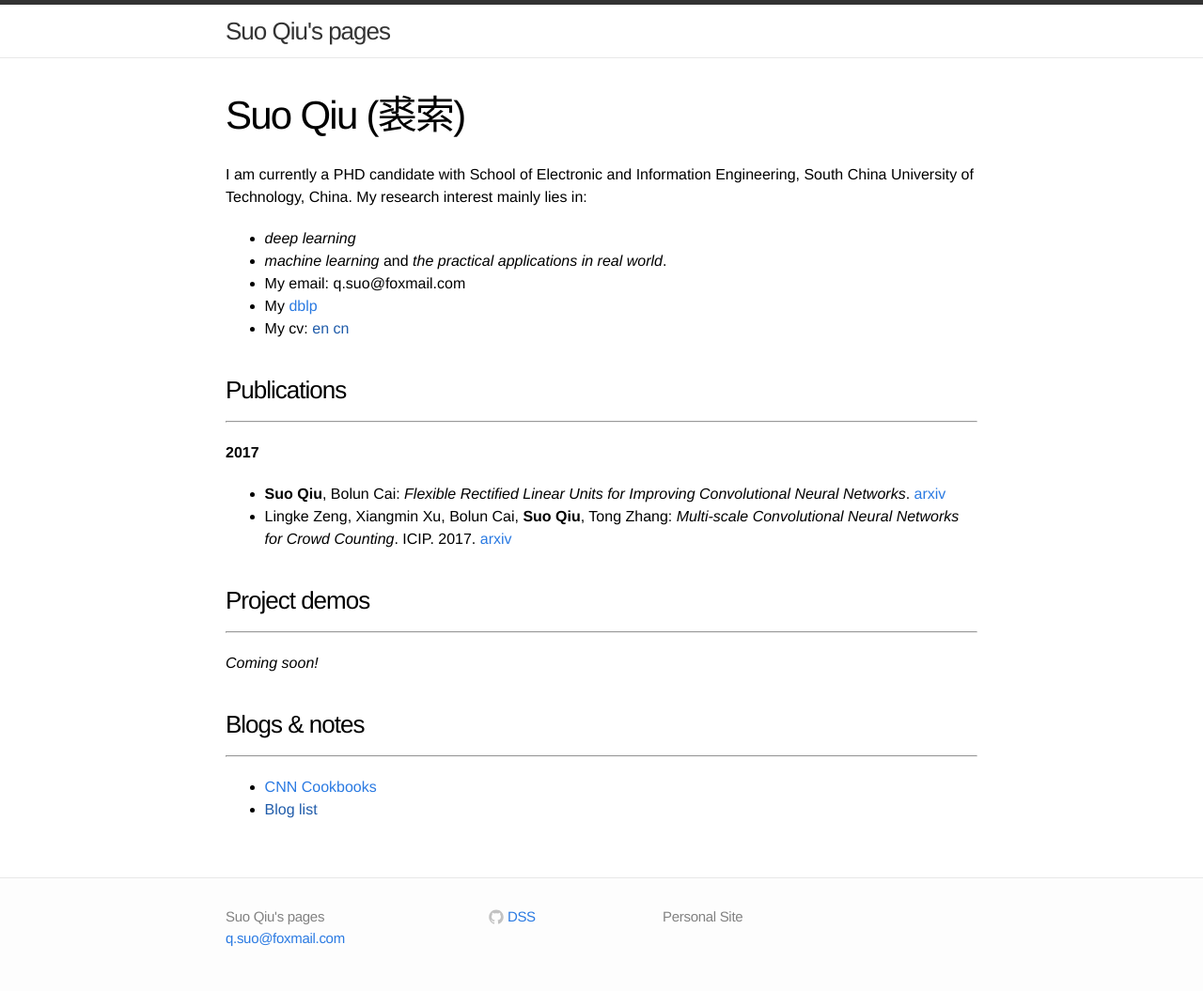
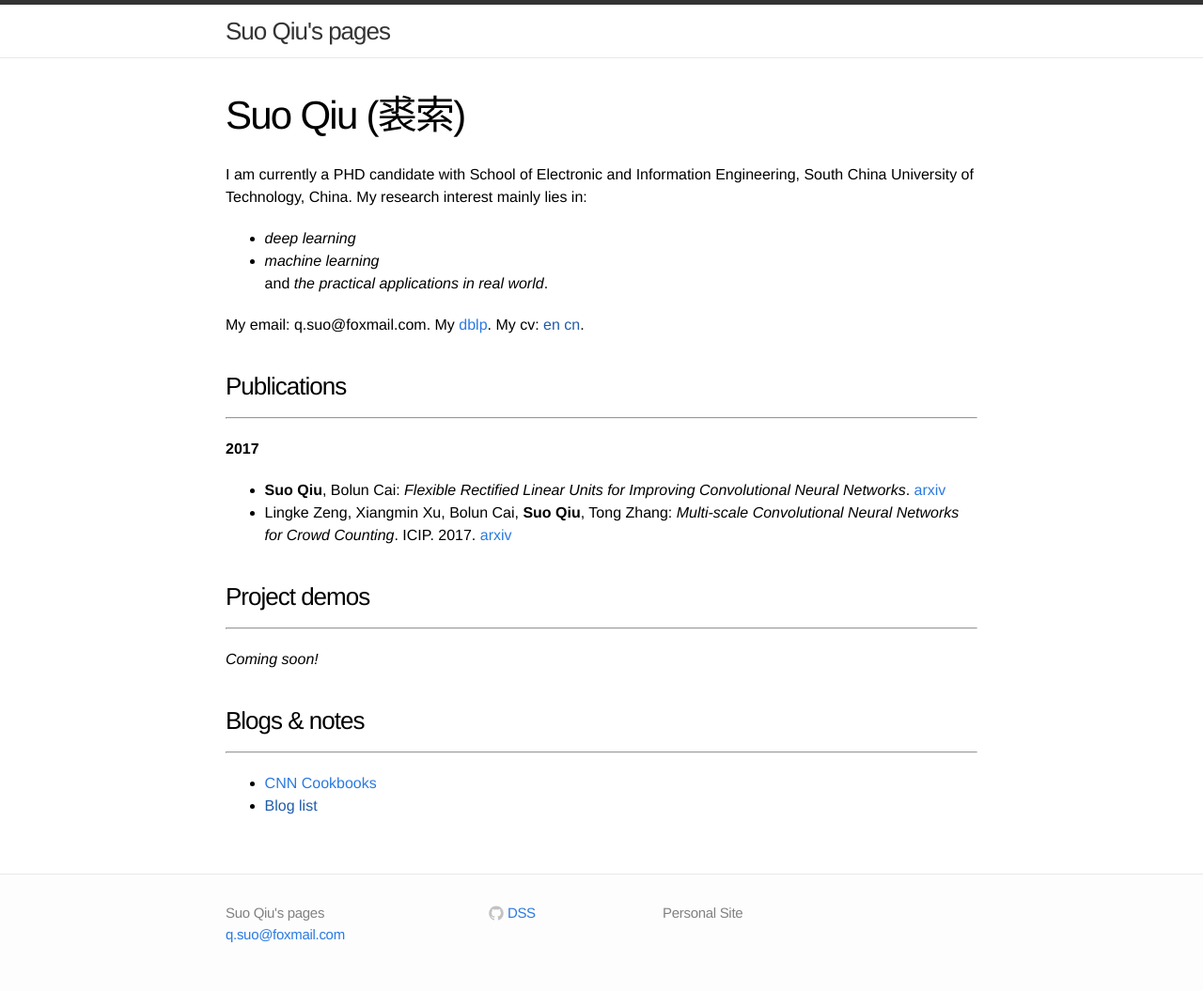
Before and after one commit to kyuusaku/kyuusaku.github.io, a Jekyll site: the page built from index.md, in a window 1280 px wide. Shown: the whole page at 94% size. Built offline with Jekyll 4.4.1, drawn with Linux system fonts in a browser that asks for light colours.

```diff
--- a/index.md
+++ b/index.md
@@ -10,9 +10,10 @@ My research interest mainly lies in:
 * *machine learning*
 and *the practical applications in real world*.
 
-* My email: q.suo@foxmail.com
-* My [dblp](http://dblp.dagstuhl.de/pers/hd/q/Qiu:Suo)
-* My cv: [en]() [cn]()
+
+My email: q.suo@foxmail.com.
+My [dblp](http://dblp.dagstuhl.de/pers/hd/q/Qiu:Suo).
+My cv: [en]() [cn]().
 
 
 
```
